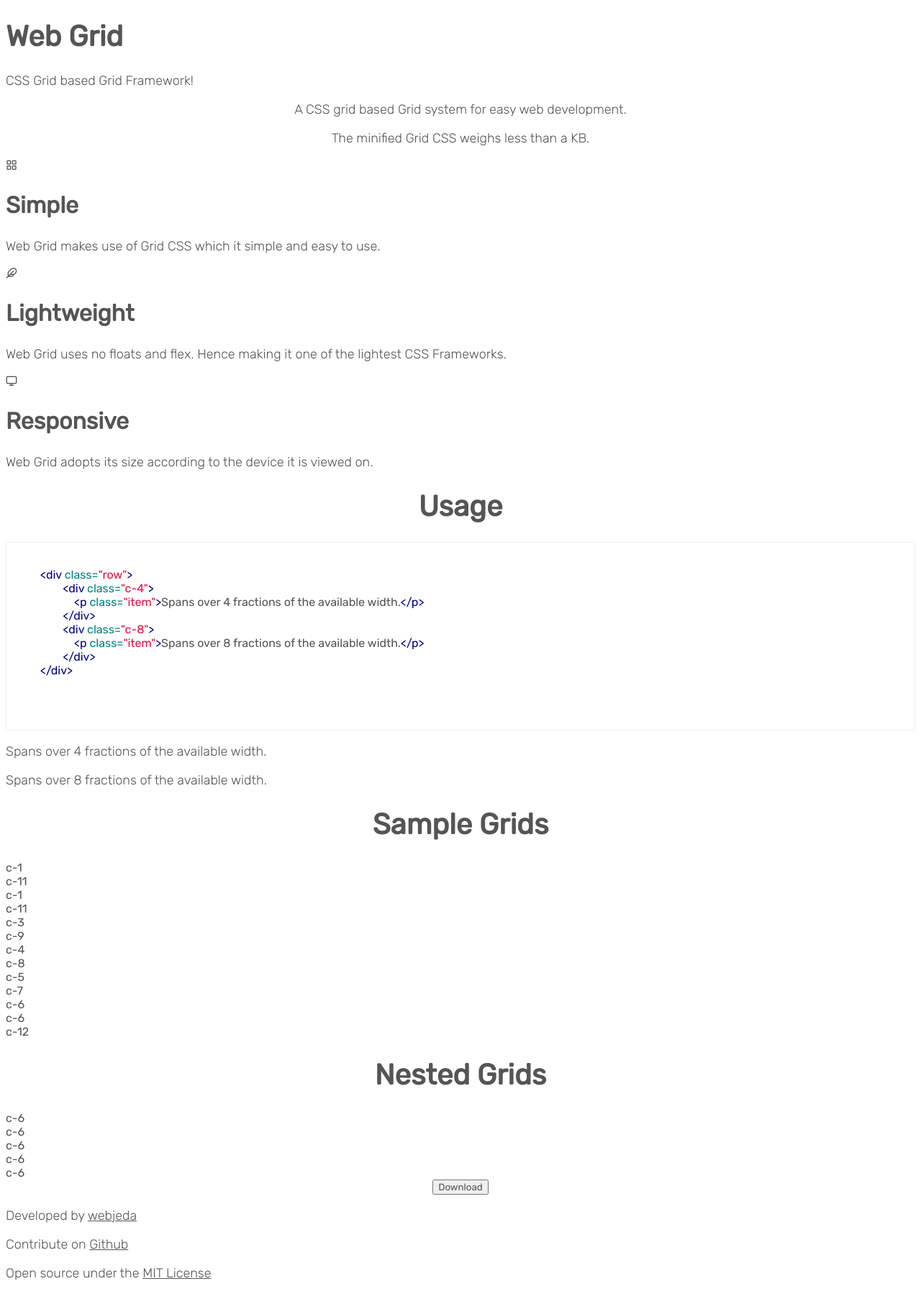
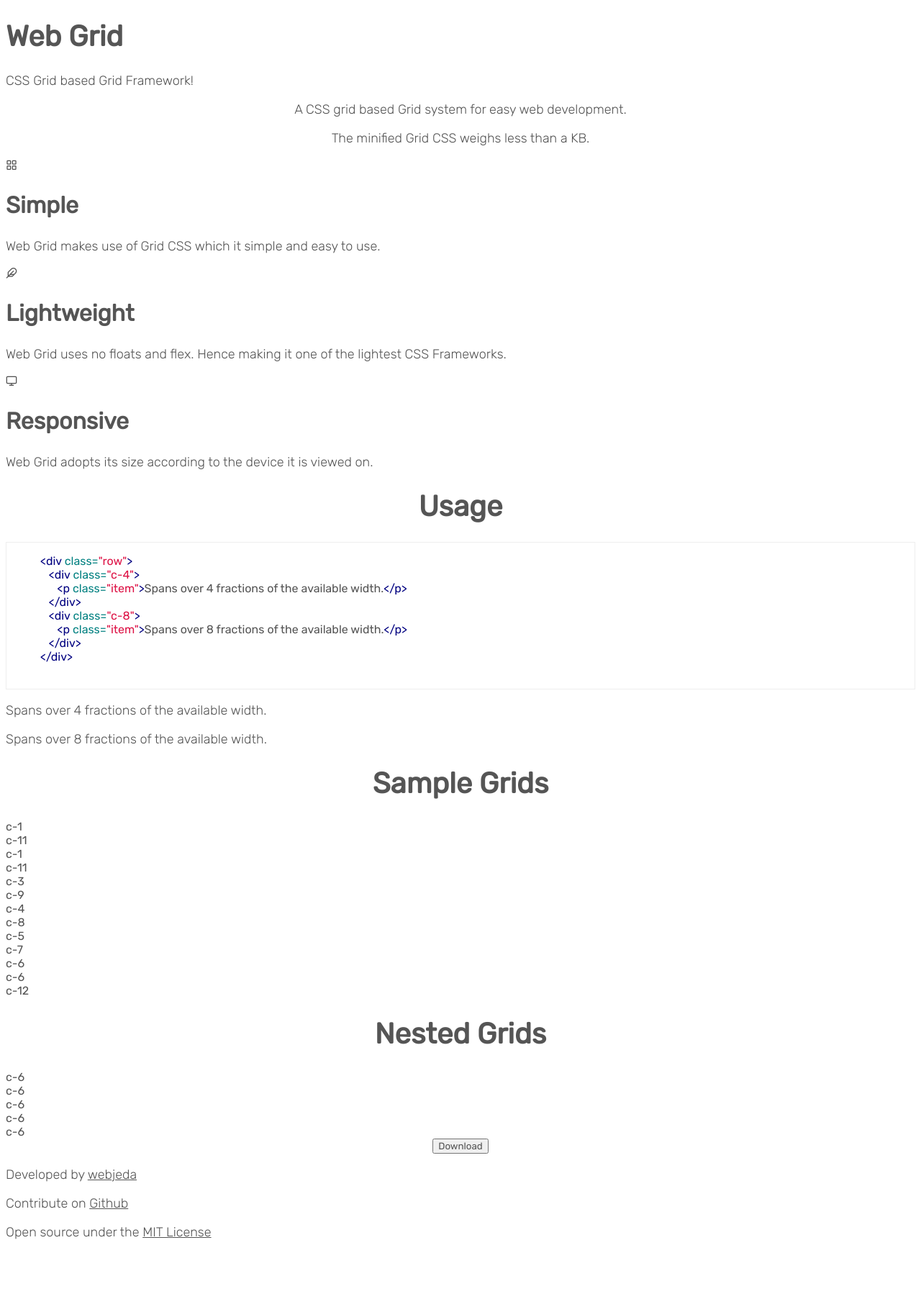
Before and after one commit to sharu725/web-grid, a Jekyll site: the page built from index.html, in a window 1280 px wide. Shown: the whole page at 72% size. Built offline with Jekyll 4.4.1, drawn with Linux system fonts in a browser that asks for light colours; some web fonts are replaced; after the commit the page ends 1741 px from its top, so only the background shows below that.

Commit message:
code indent

```diff
--- a/index.html
+++ b/index.html
@@ -2,18 +2,17 @@
 title: Welcome
 layout: default
 ---
-
 
 <div class="container">
    <header>
       <h1 class="main-title">Web Grid</h1>
       <p class="tagline">CSS Grid based Grid Framework!</p>
    </header>
-
    <div class="main-content">
       <div class="row">
          <div class="c-12">
-           <p class="center">A CSS grid based Grid system for easy web development. </p><p class="center">The minified Grid CSS weighs less than a KB.</p>
+            <p class="center">A CSS grid based Grid system for easy web development. </p>
+            <p class="center">The minified Grid CSS weighs less than a KB.</p>
          </div>
       </div>
       <div class="row mt-80">
@@ -39,14 +38,12 @@ layout: default
             </div>
          </div>
       </div>
-
       <div class="row  mt-80">
          <div class="c-12">
             <h1 class="center">Usage</h1>
          </div>
          <div class="c-12">
             {% highlight html %}
-
             <div class="row">
                <div class="c-4">
                   <p class="item">Spans over 4 fractions of the available width.</p>
@@ -55,11 +52,7 @@ layout: default
                   <p class="item">Spans over 8 fractions of the available width.</p>
                </div>
             </div>
-
-
             {% endhighlight %}
-
-
             <div class="row">
                <div class="c-4">
                   <p class="item">Spans over 4 fractions of the available width.</p>
@@ -68,19 +61,13 @@ layout: default
                   <p class="item">Spans over 8 fractions of the available width.</p>
                </div>
             </div>
-
-
-
          </div>
       </div>
-
       <div class="row">
          <div class="c-12">
             <h1 class="center">Sample Grids</h1>
          </div>
       </div>
-
-
       <div class="row">
          <div class="c-1">
             <div class="item g">c-1</div>
@@ -88,80 +75,68 @@ layout: default
          <div class="c-11">
             <div class="item p">c-11</div>
          </div>
-
-
          <div class="c-2">
             <div class="item g">c-1</div>
          </div>
          <div class="c-10">
             <div class="item p">c-11</div>
          </div>
-
-
-
          <div class="c-3">
             <div class="item g">c-3</div>
          </div>
          <div class="c-9">
             <div class="item p">c-9</div>
          </div>
-
-
-
          <div class="c-4">
             <div class="item g">c-4</div>
          </div>
          <div class="c-8">
             <div class="item p">c-8</div>
          </div>
-
-
-
          <div class="c-5">
             <div class="item g">c-5</div>
          </div>
          <div class="c-7">
             <div class="item p">c-7</div>
          </div>
-
-
-
          <div class="c-6">
             <div class="item g">c-6</div>
          </div>
          <div class="c-6">
             <div class="item p">c-6</div>
          </div>
-
-
          <div class="c-12">
             <div class="item g">c-12</div>
          </div>
-
       </div>
-
       <div class="row">
          <div class="c-12">
             <h1 class="center">Nested Grids</h1>
          </div>
       </div>
-
-
-
       <div class="row">
-    <div class="c-6"><div class="item g">c-6</div></div>
+         <div class="c-6">
+            <div class="item g">c-6</div>
+         </div>
          <div class="c-6">
             <div class="item">
                <div class="row">
-            <div class="c-6"><div class="item g">c-6</div></div>
-            <div class="c-6"><div class="item p">c-6</div></div>
-            <div class="c-6"><div class="item g">c-6</div></div>
-            <div class="c-6"><div class="item p">c-6</div></div>
+                  <div class="c-6">
+                     <div class="item g">c-6</div>
+                  </div>
+                  <div class="c-6">
+                     <div class="item p">c-6</div>
+                  </div>
+                  <div class="c-6">
+                     <div class="item g">c-6</div>
+                  </div>
+                  <div class="c-6">
+                     <div class="item p">c-6</div>
                   </div>
                </div>
             </div>
          </div>
-
+      </div>
       <div class="row mt-80">
          <div class="c-4"></div>
          <div class="c-4 center">
@@ -169,9 +144,7 @@ layout: default
          </div>
          <div class="c-4"></div>
       </div>
-
    </div>
-
    <footer>
       <div class="main-content">
          <div class="row">
@@ -185,5 +158,4 @@ layout: default
          </div>
       </div>
    </footer>
-
 </div>
```
Lines whose indentation alone changed are shown as unchanged.
